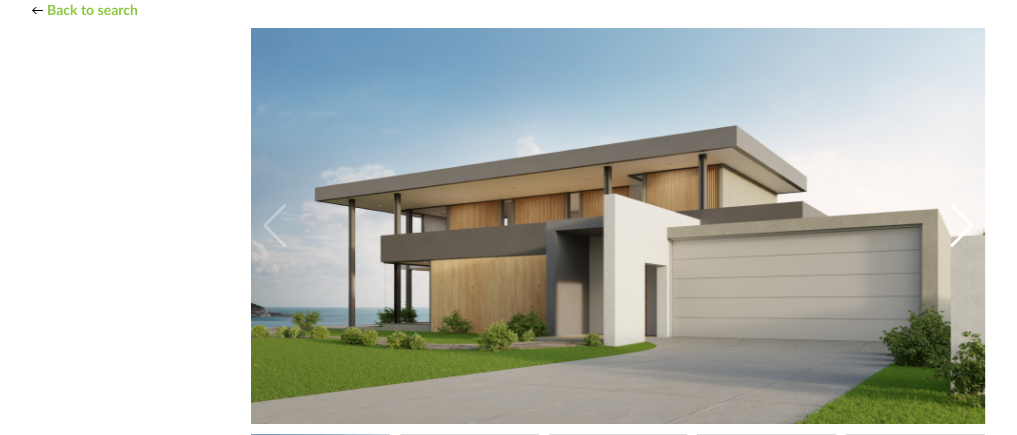
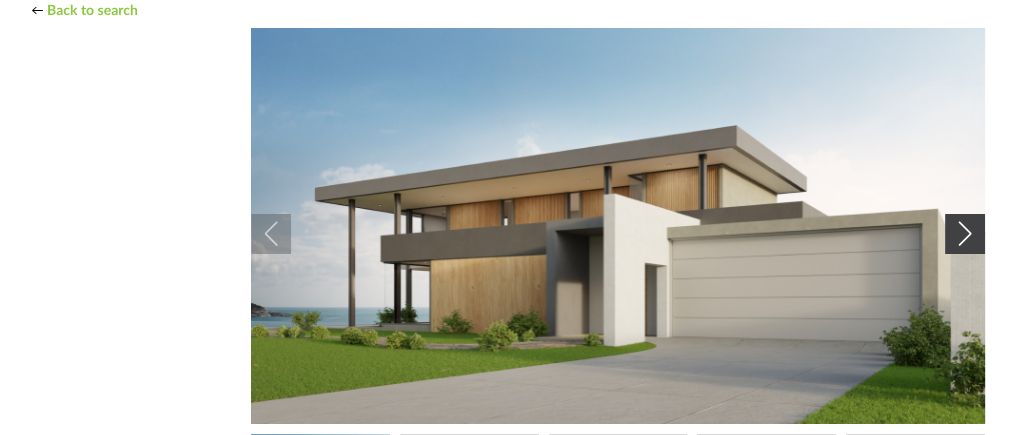
Before and after one commit to hassanarifbinarif/todo, a Django app: page /property-listing/ in a window 1280 px wide; the page is wider, and only the part inside the window is pictured. Shown: the part 133-568 px from the top of that part, without its empty margins (18-1035 px from the left). Run offline with Django 4.2, Linux system fonts and the light colour scheme; grey boxes are pictures that could not be loaded.

Commit message:
favicon added

```diff
--- a/static/core/Assets/css/property_listing.css
+++ b/static/core/Assets/css/property_listing.css
@@ -610,6 +610,20 @@
     object-fit: cover;
 }
 
+.swiper-button-next {
+    background-color: #414042;
+    width: 40px!important;
+    height: 40px!important;
+    right: 0px!important;
+}
+
+.swiper-button-prev {
+    background-color: #414042;
+    width: 40px!important;
+    height: 40px!important;
+    left: 0px!important;
+}
+
 
 @media (max-width: 1024px) {
 
--- a/templates/layouts/base.html
+++ b/templates/layouts/base.html
@@ -13,6 +13,7 @@
     <link rel="stylesheet" href="{% static 'core/Assets/css/styles.css' %}">
     <link rel="stylesheet" href="{% static 'core/Assets/css/navbar.css' %}">
     <link rel="stylesheet" href="{% static 'core/Assets/css/footer.css' %}">
+    <link rel="icon" type="image/x-icon" href="{% static 'core/Assets/images/favicon.svg' %}">
 
     {% block links %}
 
--- a/templates/property-listing.html
+++ b/templates/property-listing.html
@@ -33,7 +33,7 @@
     </div>
 
     <section class="property-image-gallery">
-        <div style="--swiper-navigation-color: #fff; --swiper-pagination-color: #fff" class="swiper mySwiper2">
+        <div style="--swiper-navigation-color: #fff; --swiper-pagination-color: #fff; --swiper-navigation-size:25px;" class="swiper mySwiper2">
             <div class="swiper-wrapper">
                 <div class="swiper-slide">
                     <img src="{% static 'core/Assets/images/property_image_1.png' %}" />
```
Also changed, not shown: static/core/Assets/js/settings.js (+4 -3 lines), static/core/Assets/images/favicon.svg (added), static/core/Assets/images/property_image_3.png (added).
